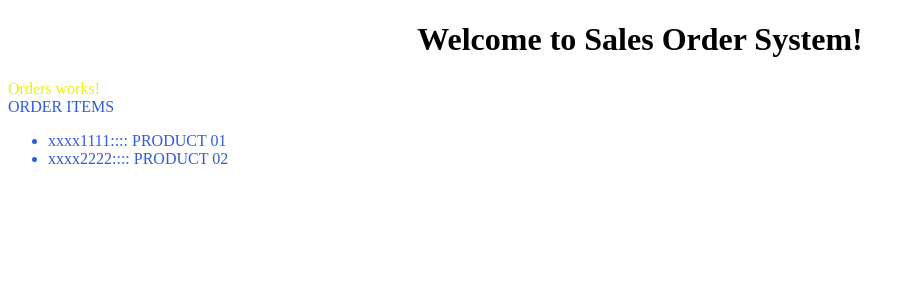
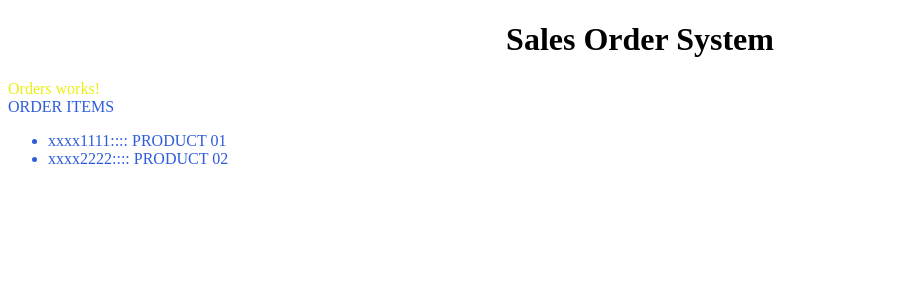
Before and after one commit to oscarlagatta/order-mgmt, an Angular app: page / in a window 1280 px wide. Shown: the top 300 px of the page, without its empty margins (0-915 px from the left). Built offline with nearby package versions, Linux system fonts and the light colour scheme; data requests are answered from the project's data file.

Commit message:
adds new architecture, property binding and event binding

```diff
--- a/src/app/app.component.html
+++ b/src/app/app.component.html
@@ -1,7 +1,42 @@
 <!--The content below is only a placeholder and can be replaced.-->
 <div style="text-align:center">
-  <h1>
-    Welcome to {{ title }}!
-  </h1>
+  <!-- Property Binding -->
+  <!-- element.innerHTML / element.innerText
+    ANGULAR NEEDS TO BIND TO A PROPERTY USING [PROPERTY BINDING]; WHICH INDICATES A ONE WAY DATA FLOW SYNTAX. (SUGAR SYNTAX)
+  -->
+  <h1 [innerHTML]="title"></h1>
+  <!-- <img [src]="logo"> -->
+  <!-- <button (click)="handleClick()"></button> -->
+  <!-- <input
+    type="text"
+    [(ngModel)]="name"
+
+    > -->
+    <!-- (ngModelChange)="handleChange($event)" -->
+    <!-- (blur)="handleBlur($event)" -->
+    <!-- (input)="handleInput($event)" -->
+    <!-- Events: input, change, blur, and others. -->
+
+
+  <!-- <div>
+      {{name}}
+  </div> -->
+
+  <!-- Interpolation Expressions -->
+  <!-- <h1>
+    Welcome to {{ title + '!' }}
+    <div>
+      {{ numberOne }}
+    </div>
+    <div>
+      {{ numberTwo }}
+    </div>
+    <div>
+        {{ numberOne + numberTwo }}
+    </div>
+    <div>
+        {{ isHappy ? ':)' : ':(' }}
+    </div>
+  </h1> -->
 </div>
 <orders></orders>
--- a/src/app/app.module.ts
+++ b/src/app/app.module.ts
@@ -1,16 +1,23 @@
 import { BrowserModule } from "@angular/platform-browser";
 import { NgModule } from "@angular/core";
 import { HttpClientModule } from "@angular/common/http";
+import { FormsModule } from '@angular/forms';
 
 import { AppComponent } from "./app.component";
 import { OrderComponent } from "./orders/containers/orders/orders.component";
 import { OrderItemsComponent } from "./orders/containers/order-items/order-items.component";
 import { OrdersService } from "./orders/services/orders.service";
+import { OrdersModule } from "./orders/orders.module";
 
 @NgModule({
-  declarations: [AppComponent, OrderComponent, OrderItemsComponent],
-  imports: [BrowserModule, HttpClientModule],
-  providers: [OrdersService],
+  declarations: [AppComponent],
+  imports: [
+    BrowserModule,
+    HttpClientModule,
+    FormsModule,
+    OrdersModule, // DashboardComponent, SettingsComponent
+  ],
+  providers: [],
   bootstrap: [AppComponent]
 })
 export class AppModule {}
--- /dev/null
+++ b/src/app/orders/components/index.ts
@@ -0,0 +1,7 @@
+import { OrderDisplayComponent } from './order-display/order-display.component';
+
+export const components: any[] = [
+    OrderDisplayComponent
+]
+
+export * from './order-display/order-display.component'
--- /dev/null
+++ b/src/app/orders/components/order-display/order-display.component.ts
@@ -0,0 +1,17 @@
+import { Component, OnInit } from '@angular/core';
+
+@Component({
+    selector: 'order-display',
+    template: `
+        <div>
+            order display component works!
+        </div>
+
+    `
+})
+
+export class OrderDisplayComponent implements OnInit {
+    constructor() { }
+
+    ngOnInit() { }
+}
--- /dev/null
+++ b/src/app/orders/containers/index.ts
@@ -0,0 +1,10 @@
+import { OrderItemsComponent} from './order-items/order-items.component'
+import { OrderComponent } from './orders/orders.component'
+
+export const containers: any[] = [
+    OrderItemsComponent,
+    OrderComponent
+]
+
+export * from './orders/orders.component';
+export * from './orders/orders.component';
--- /dev/null
+++ b/src/app/orders/services/index.ts
@@ -0,0 +1,7 @@
+import { OrdersService } from './orders.service'
+
+export const services: any[] = [
+    OrdersService
+]
+
+export * from './orders.service'
--- a/src/main.ts
+++ b/src/main.ts
@@ -1,5 +1,5 @@
 import { enableProdMode } from '@angular/core';
-import { platformBrowserDynamic } from '@angular/platform-browser-dynamic';
+import { platformBrowserDynamic } from '@angular/platform-browser-dynamic'; // templates / binding / dependency injection, compiles the app in our browser
 
 import { AppModule } from './app/app.module';
 import { environment } from './environments/environment';
```
Also changed, not shown: src/app/app.component.ts (+31 -0 lines), src/app/orders/orders.module.ts (added, +18 -0 lines), github/info_02.txt (added), src/assets/img/google-logo.svg (added).
